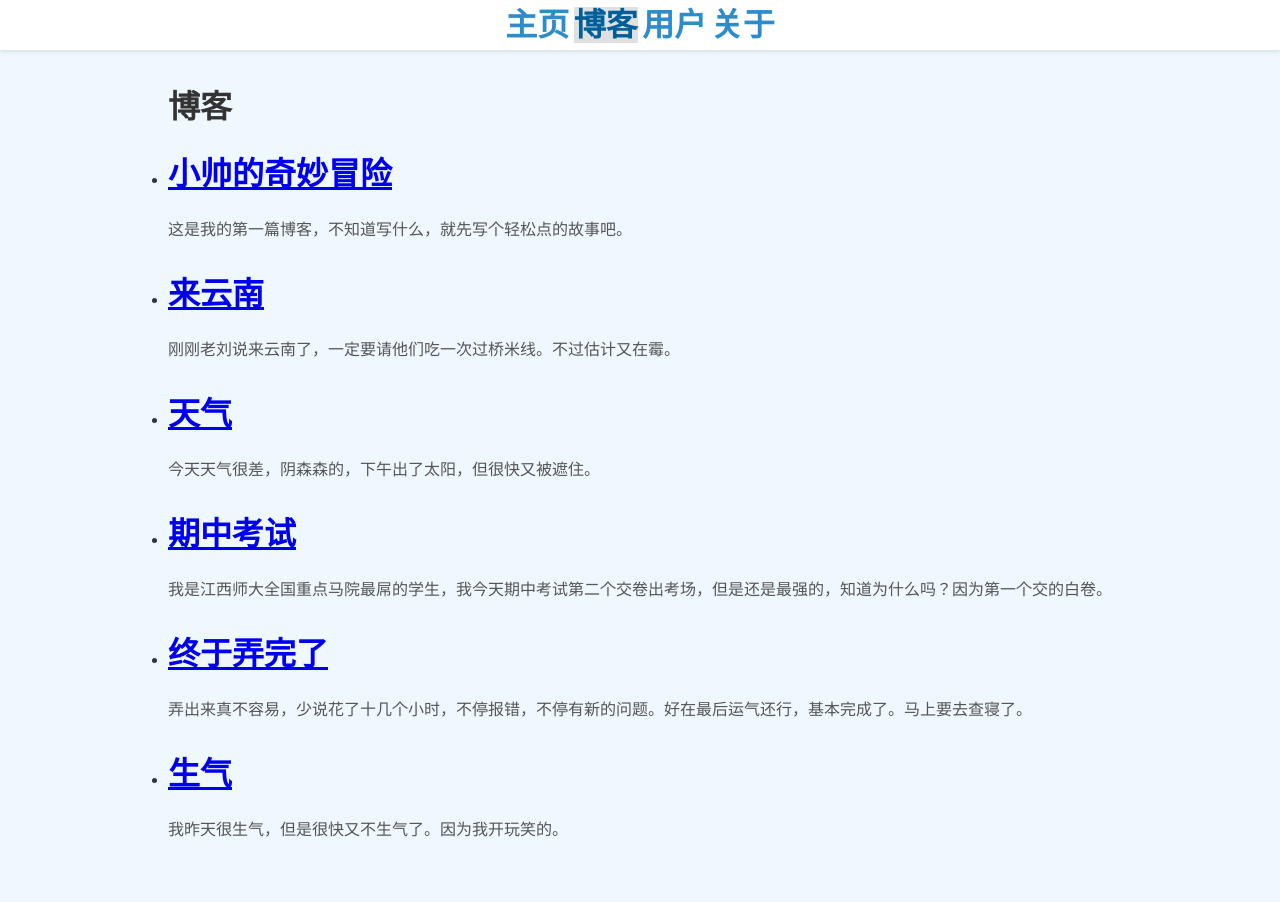
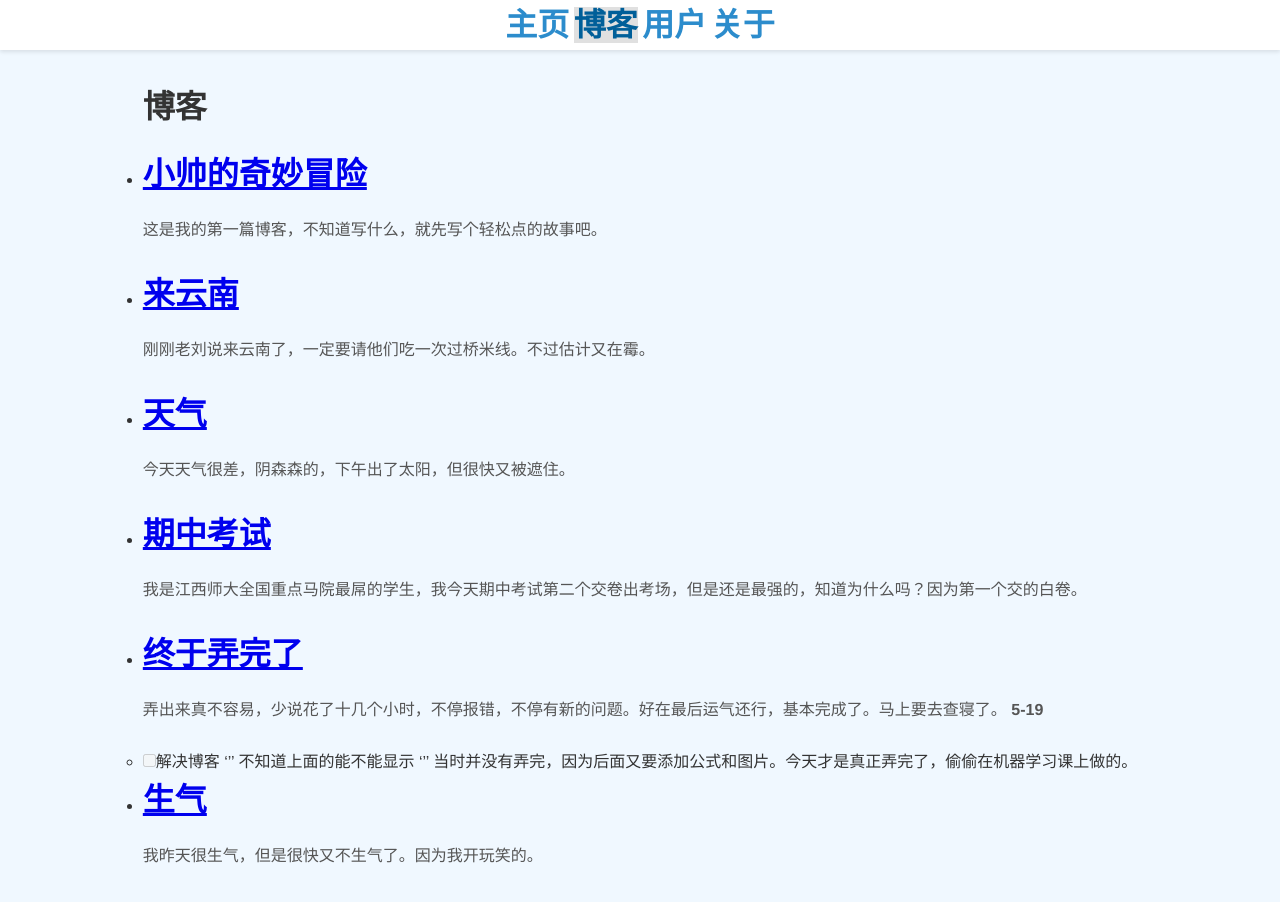
Before and after one commit to wysaly/XuHaoNB.github.io, a Jekyll site: the page built from blog.html, in a window 1280 px wide and 927 px high. Shown: the top 902 px of the window. Built offline with Jekyll 4.4.1, drawn with Linux system fonts in a browser that asks for light colours.

Commit message:
Update and rename 2025-4-30-different.md to 2025-4-30-difficult.md

```diff
--- a/_posts/2025-4-30-different.md
+++ b/_posts/2025-4-30-difficult.md
@@ -4,3 +4,9 @@
 title:  "终于弄完了"
 ---
 弄出来真不容易，少说花了十几个小时，不停报错，不停有新的问题。好在最后运气还行，基本完成了。马上要去查寝了。
+**5-19**
+- [ ] 解决博客
+'''
+不知道上面的能不能显示
+'''
+当时并没有弄完，因为后面又要添加公式和图片。今天才是真正弄完了，偷偷在机器学习课上做的。
```
